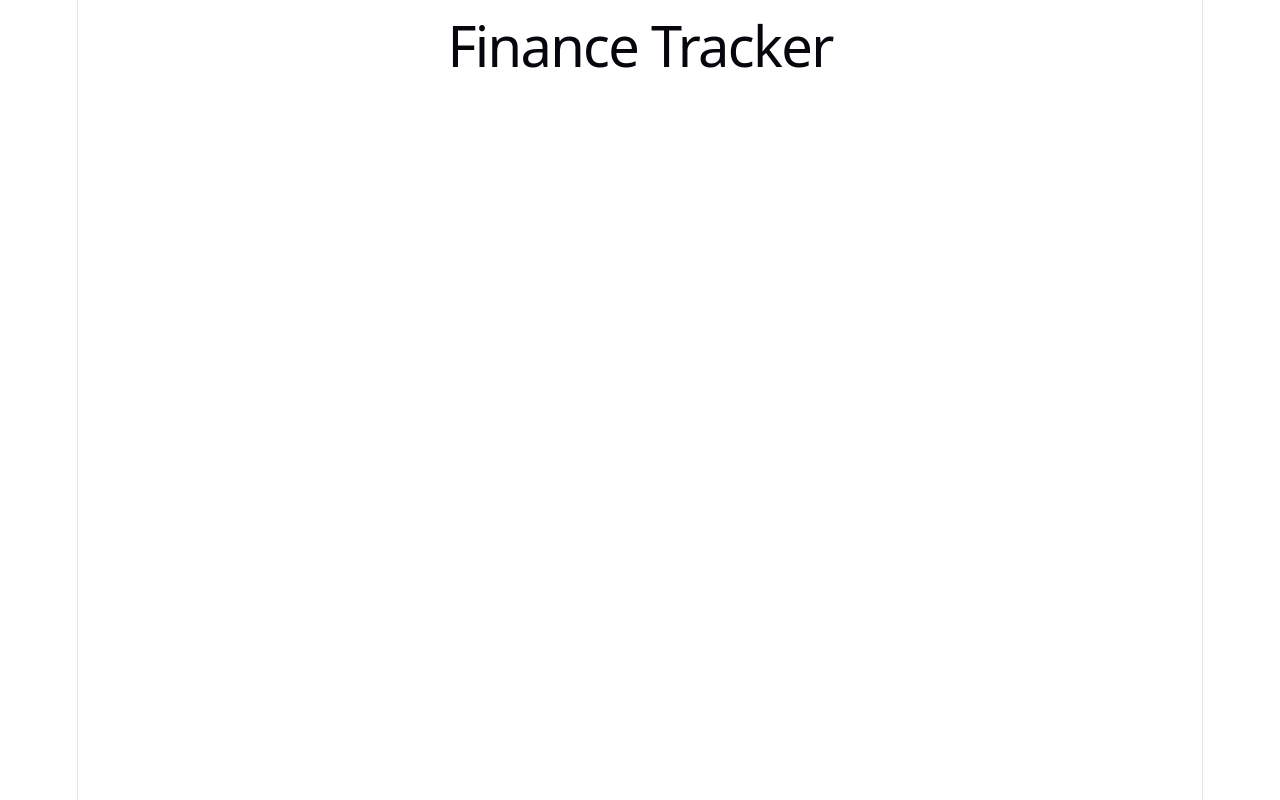
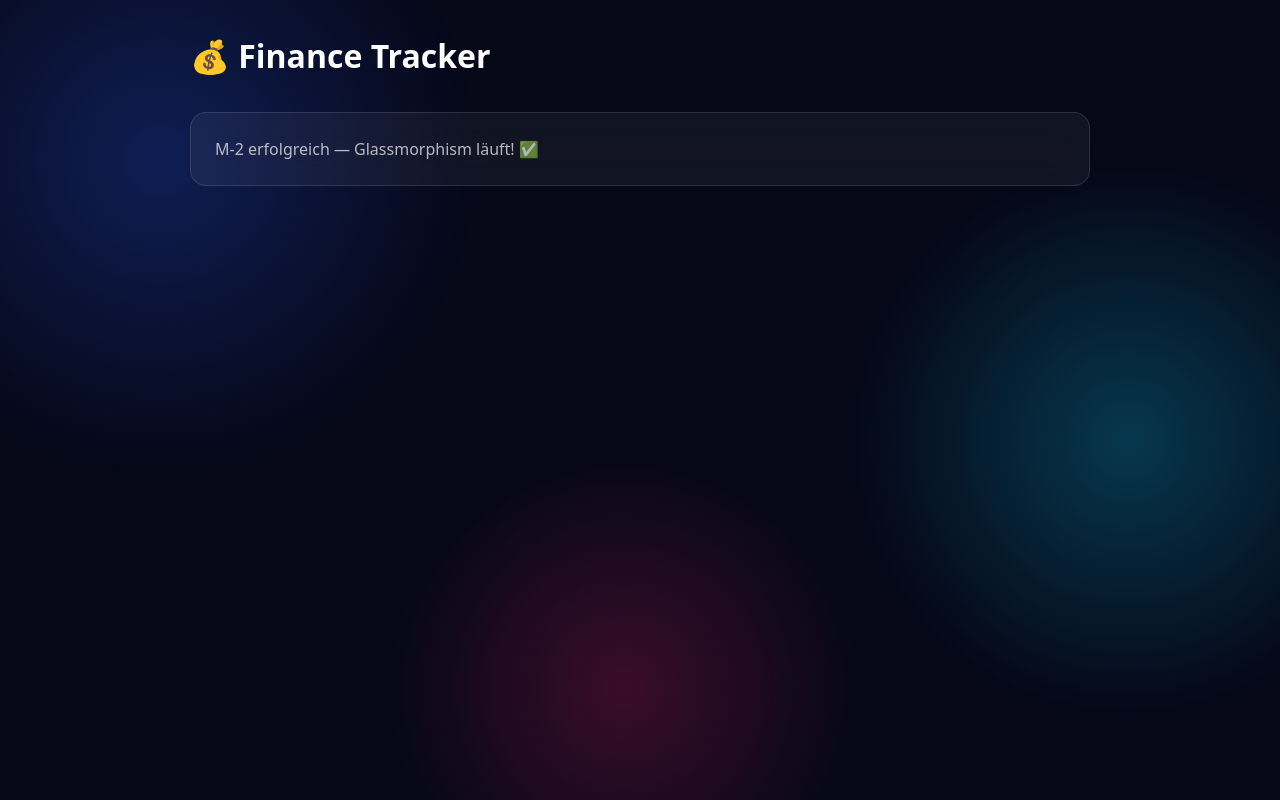
Before and after one commit to aaloui9603/finance-tracker-react, a React (Vite) app: page / in a window 1280 px wide. Built offline with nearby package versions, Linux system fonts and the light colour scheme.

Commit message:
M2: Glassmorphism Design-System

```diff
--- a/src/App.jsx
+++ b/src/App.jsx
@@ -1,7 +1,38 @@
 function App() {
   return (
-    <div>
-      <h1>Finance Tracker</h1>
+    <div style={{ position: 'relative', minHeight: '100vh', padding: '2rem' }}>
+
+      {/* Schwebende Farbkugeln */}
+      <div style={{
+        position: 'fixed', top: '-10rem', left: '-10rem',
+        width: '40rem', height: '40rem', borderRadius: '50%',
+        background: 'radial-gradient(circle, rgba(30,64,175,0.4) 0%, transparent 70%)',
+        pointerEvents: 'none', zIndex: 0
+      }} />
+      <div style={{
+        position: 'fixed', top: '10rem', right: '-8rem',
+        width: '35rem', height: '35rem', borderRadius: '50%',
+        background: 'radial-gradient(circle, rgba(8,145,178,0.35) 0%, transparent 70%)',
+        pointerEvents: 'none', zIndex: 0
+      }} />
+      <div style={{
+        position: 'fixed', bottom: '-8rem', left: '30%',
+        width: '30rem', height: '30rem', borderRadius: '50%',
+        background: 'radial-gradient(circle, rgba(157,23,77,0.35) 0%, transparent 70%)',
+        pointerEvents: 'none', zIndex: 0
+      }} />
+
+      {/* Inhalt */}
+      <div style={{ position: 'relative', zIndex: 1, maxWidth: '900px', margin: '0 auto' }}>
+        <h1 style={{ fontSize: '2rem', fontWeight: '700', marginBottom: '2rem' }}>
+          💰 Finance Tracker
+        </h1>
+
+        <div className="glass-card" style={{ padding: '1.5rem' }}>
+          <p style={{ color: 'rgba(255,255,255,0.7)' }}>M-2 erfolgreich — Glassmorphism läuft! ✅</p>
+        </div>
+      </div>
+
     </div>
   )
 }
--- a/src/index.css
+++ b/src/index.css
@@ -1,115 +1,37 @@
 @import "tailwindcss";
 
+@layer base {
+  :root {
+    --color-blue: #1e40af;
+    --color-teal: #0891b2;
+    --color-pink: #9d174d;
+    --color-income: #0d9488;
+    --color-expense: #be185d;
 
+    --glass-bg: rgba(255, 255, 255, 0.05);
+    --glass-border: rgba(255, 255, 255, 0.12);
+    --glass-blur: blur(16px);
+  }
 
-:root {
-  --text: #6b6375;
-  --text-h: #08060d;
-  --bg: #fff;
-  --border: #e5e4e7;
-  --code-bg: #f4f3ec;
-  --accent: #aa3bff;
-  --accent-bg: rgba(170, 59, 255, 0.1);
-  --accent-border: rgba(170, 59, 255, 0.5);
-  --social-bg: rgba(244, 243, 236, 0.5);
-  --shadow:
-    rgba(0, 0, 0, 0.1) 0 10px 15px -3px, rgba(0, 0, 0, 0.05) 0 4px 6px -2px;
+  * {
+    margin: 0;
+    padding: 0;
+    box-sizing: border-box;
+  }
 
-  --sans: system-ui, 'Segoe UI', Roboto, sans-serif;
-  --heading: system-ui, 'Segoe UI', Roboto, sans-serif;
-  --mono: ui-monospace, Consolas, monospace;
-
-  font: 18px/145% var(--sans);
-  letter-spacing: 0.18px;
-  color-scheme: light dark;
-  color: var(--text);
-  background: var(--bg);
-  font-synthesis: none;
-  text-rendering: optimizeLegibility;
-  -webkit-font-smoothing: antialiased;
-  -moz-osx-font-smoothing: grayscale;
-
-  @media (max-width: 1024px) {
-    font-size: 16px;
+  body {
+    min-height: 100vh;
+    background: #060818;
+    color: white;
+    font-family: system-ui, sans-serif;
+    overflow-x: hidden;
   }
 }
 
-@media (prefers-color-scheme: dark) {
-  :root {
-    --text: #9ca3af;
-    --text-h: #f3f4f6;
-    --bg: #16171d;
-    --border: #2e303a;
-    --code-bg: #1f2028;
-    --accent: #c084fc;
-    --accent-bg: rgba(192, 132, 252, 0.15);
-    --accent-border: rgba(192, 132, 252, 0.5);
-    --social-bg: rgba(47, 48, 58, 0.5);
-    --shadow:
-      rgba(0, 0, 0, 0.4) 0 10px 15px -3px, rgba(0, 0, 0, 0.25) 0 4px 6px -2px;
-  }
-
-  #social .button-icon {
-    filter: invert(1) brightness(2);
-  }
+.glass-card {
+  background: var(--glass-bg);
+  border: 1px solid var(--glass-border);
+  backdrop-filter: var(--glass-blur);
+  -webkit-backdrop-filter: var(--glass-blur);
+  border-radius: 16px;
 }
-
-body {
-  margin: 0;
-}
-
-#root {
-  width: 1126px;
-  max-width: 100%;
-  margin: 0 auto;
-  text-align: center;
-  border-inline: 1px solid var(--border);
-  min-height: 100svh;
-  display: flex;
-  flex-direction: column;
-  box-sizing: border-box;
-}
-
-h1,
-h2 {
-  font-family: var(--heading);
-  font-weight: 500;
-  color: var(--text-h);
-}
-
-h1 {
-  font-size: 56px;
-  letter-spacing: -1.68px;
-  margin: 32px 0;
-  @media (max-width: 1024px) {
-    font-size: 36px;
-    margin: 20px 0;
-  }
-}
-h2 {
-  font-size: 24px;
-  line-height: 118%;
-  letter-spacing: -0.24px;
-  margin: 0 0 8px;
-  @media (max-width: 1024px) {
-    font-size: 20px;
-  }
-}
-p {
-  margin: 0;
-}
-
-code,
-.counter {
-  font-family: var(--mono);
-  display: inline-flex;
-  border-radius: 4px;
-  color: var(--text-h);
-}
-
-code {
-  font-size: 15px;
-  line-height: 135%;
-  padding: 4px 8px;
-  background: var(--code-bg);
-}
```
